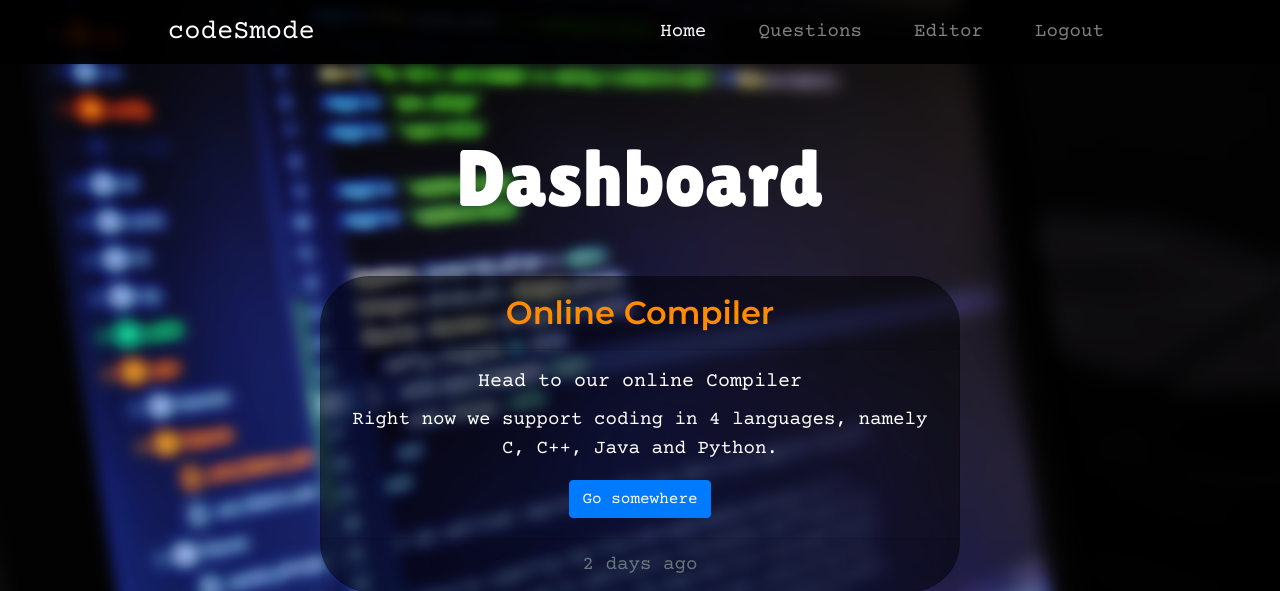
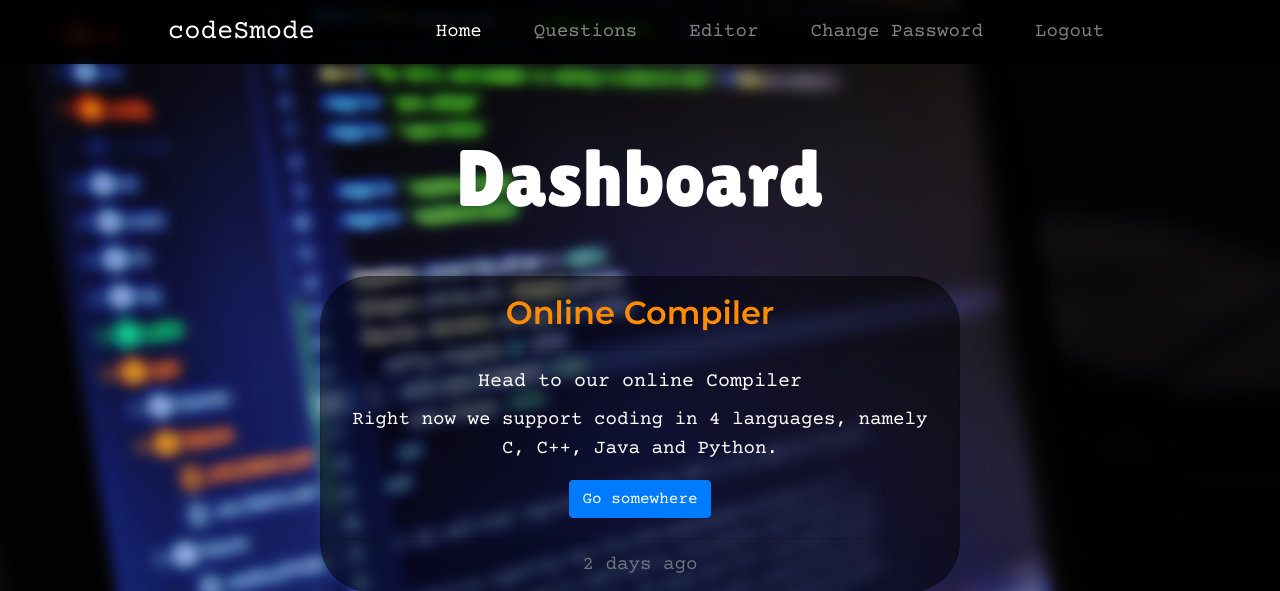
Before and after one commit to roy-a2yush/Online-Compiler, a PHP site: page /dashboard.php in a window 1280 px wide. Shown: the top 591 px of the page. Run offline with PHP 8.4, Linux system fonts and the light colour scheme; a user stored in the database is signed in.

```diff
--- a/dashboard.php
+++ b/dashboard.php
@@ -30,6 +30,9 @@
           </li>
           <li class="nav-item">
             <a class="nav-link" href="codex.php">Editor</a>
+          </li>
+          <li class="nav-item">
+            <a class="nav-link" href="codex.php">Change Password</a>
           </li>
           <li class="nav-item">
             <a class="nav-link" href="php_only/logout.php">Logout</a>
--- a/php_only/resetPass.php
+++ b/php_only/resetPass.php
@@ -8,5 +8,5 @@
     if(!$query->execute())
         header("Location: ../resetPass.php?error=Password reset Failed!");
     else
-    header("Location: ../resetPass.php?error=Password reset Successfully!");
+        header("Location: ../resetPass.php?error=Password reset Successfully!");
 ?>
```
